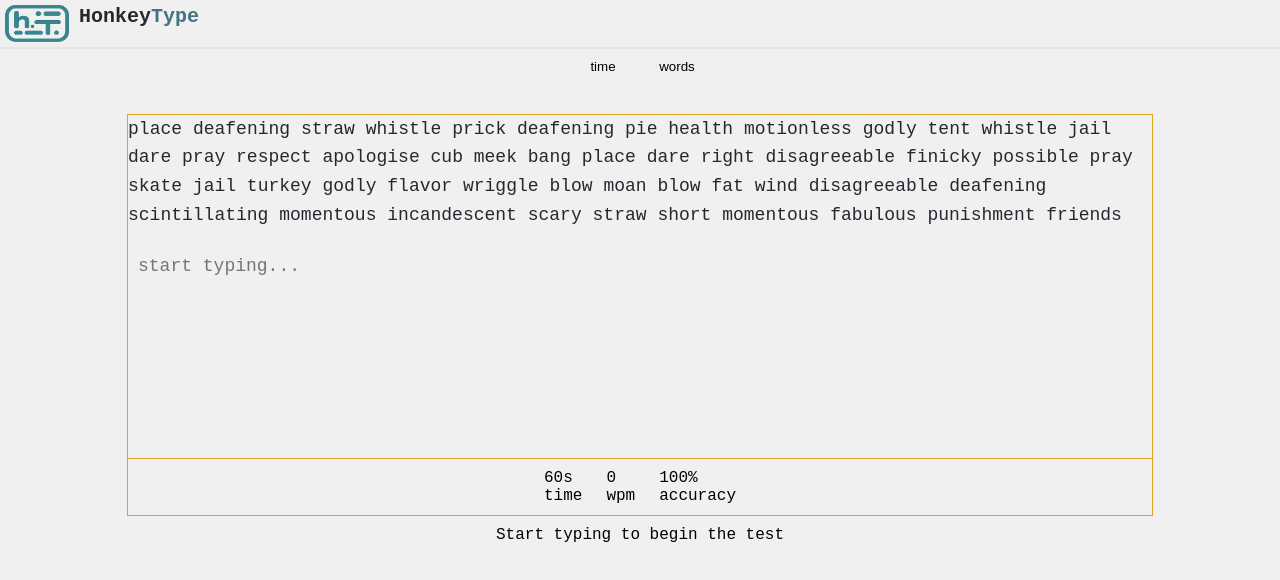
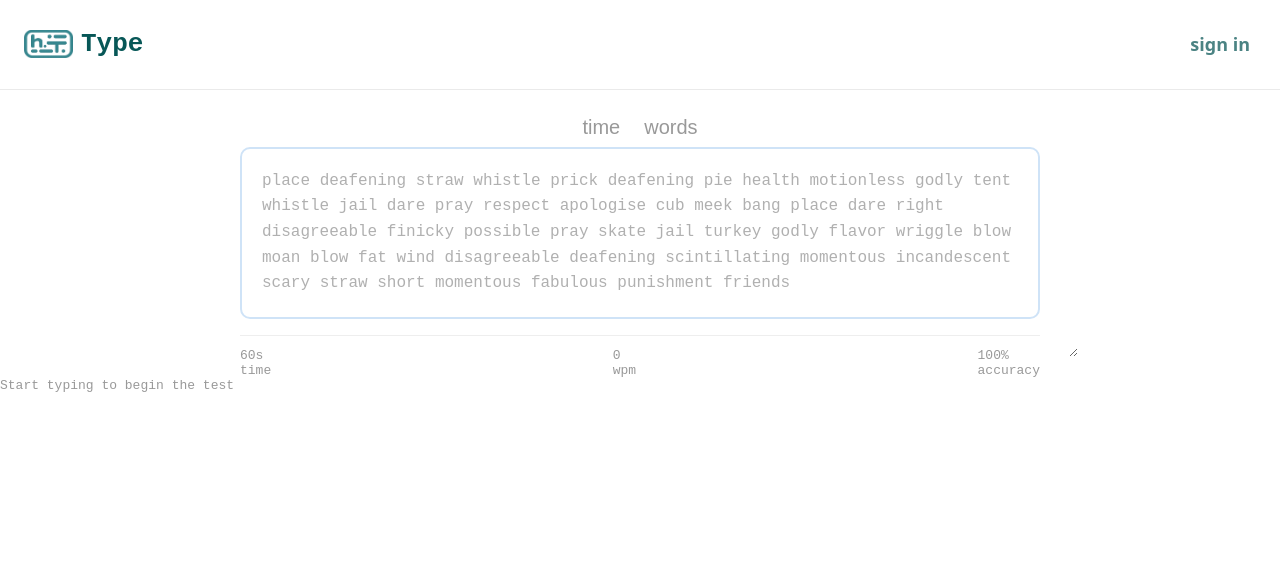
Before and after one commit to BajzoJ/BajzoJ.github.io-honkeytype-, a plain HTML site: page honkeyType.html in a window 1280 px wide. Drawn offline with Linux system fonts and the light colour scheme.

Commit message:
Updated HonkeyType

```diff
--- a/honkeyType.css
+++ b/honkeyType.css
@@ -1,112 +1,132 @@
 body {
-  font-family: "Courier New", Courier, monospace;
   margin: 0;
-  background-color: #f0f0f0;
+  font-family: monospace;
+  color: #999;
 }
+
 header {
-  font-size: 10px;
   display: flex;
+  justify-content: space-between;
+  align-items: center;
+  padding: 12px 24px;
+  border-bottom: 1px solid #eaeaea;
+}
 
-  border-bottom: #e7e7e7 solid 2px;
+.header-left {
+  display: flex;
+  align-items: center;
+  gap: 8px;
+  color: rgb(7, 87, 87);
 }
-header #logo {
-  width: 5%;
-  height: 5%;
+
+#logo {
+  height: 28px;
 }
-header .Hitem {
-  margin: 5px;
+
+.login-btn {
+  background: none;
+  border: none;
+  font-family: system-ui;
+  font-weight: bold;
+  font-size: 18px;
+  color: rgb(75, 131, 131);
+  cursor: pointer;
 }
-header h1 {
-  margin-left: 5px;
-  margin-top: 0;
+
+.login-btn:hover {
+  font-size: 19px;
 }
-#honkey {
-  color: #262830;
+
+.container {
+  max-width: 800px;
+  margin: 0 auto;
 }
-#type {
-  color: #41757f;
+
+.word-container {
+  position: relative;
+  border: 2px solid #cfe3f7;
+  border-radius: 10px;
+  padding: 20px;
+  background: #fff;
 }
+
+.words {
+  position: relative;
+  font-size: 16px;
+  line-height: 1.6;
+  color: #b0b0b0;
+  z-index: 1;
+}
+
+#typingInput {
+  position: absolute;
+  top: 0%;
+  left: 0%;
+  width: 100%;
+  height: 100%;
+  padding: 20px;
+  border: none;
+  outline: none;
+  background: transparent;
+  font-size: 16px;
+  font-family: inherit;
+  color: transparent;
+  caret-color: #4a90e2;
+  z-index: 2;
+}
+
+.stats {
+  display: flex;
+  justify-content: space-between;
+  margin-top: 16px;
+  padding-top: 12px;
+  border-top: 1px solid #eee;
+  font-size: 13px;
+  color: #999;
+}
+
 #mode {
   display: flex;
-  flex: content;
   justify-content: center;
-  align-items: center;
-  gap: 24px;
-  margin-bottom: 30px;
-  margin-top: 5px;
+  gap: 20px;
+  margin: 20px 0;
+  margin-bottom: 2px;
 }
-.modebtn {
-  border: none;
-}
+
 #extended {
   display: flex;
   justify-content: center;
-  align-items: center;
-  gap: 10px;
-  margin-bottom: 5px;
+  gap: 12px;
+  margin-top: 0;
 }
-button {
-  height: 25px;
-  width: 50px;
-}
-.container {
-  margin: 0 auto;
-  width: 80vw;
-  height: 50vh;
-  display: flex;
-  flex-direction: column;
-  border: solid goldenrod 1px;
-  margin-bottom: 10px;
-}
-#testView {
-  flex: 1;
-  display: flex;
-  flex-direction: column;
-}
-.word-container {
-  width: 100%;
-  margin: 0 auto;
-  flex: 1;
-  display: flex;
-  flex-direction: column;
-  box-sizing: border-box;
-  border-bottom: 1px solid goldenrod;
+.submode-btn {
+  background: none;
+  border: none;
+  padding: 6px 3px;
+  font-size: 14px;
+  color: #999;
+  cursor: pointer;
 }
 
-.words {
-  font-size: 18px;
-  line-height: 1.6;
-  margin-bottom: 16px;
-  color: #262830;
-  word-wrap: break-word;
-  overflow-y: auto;
+.submode-btn.active {
+  color: #4a90e2;
+  border-bottom: 2px solid #4a90e2;
 }
-#typingInput {
-  flex: 1;
-  width: 100%;
-  resize: none;
 
-  background: transparent;
-  color: #262830;
-  font-size: 18px;
+.modebtn {
+  background: none;
+  border: none;
+  padding: 6px 2px;
+  font-size: 20px;
+  color: #999;
+  cursor: pointer;
+}
 
-  border: none;
-  outline: none;
+.modebtn.active {
+  color: #4a90e2;
+  border-bottom: 2px solid #4a90e2;
+}
 
-  padding: 10px;
-}
-#hint {
-  display: flex;
-  justify-content: center;
-  align-items: center;
-}
-.stats {
-  display: flex;
-  justify-content: center;
-  gap: 24px;
-
-  padding: 10px 0;
-}
 .hidden {
   display: none;
 }
--- a/honkeyType.html
+++ b/honkeyType.html
@@ -9,8 +9,13 @@
 </head>
 <body>
     <header>
-        <img src="HonkeyType_tmave_logo.png" id="logo" class="Hitem">
-        <h1 class="Hitem"><strong id="honkey">Honkey</strong><strong id="type">Type</strong></h1>
+        <div class="header-left">
+            <img src="HonkeyType_tmave_logo.png" id="logo">
+            <h1>
+                <strong id="type">Type</strong>
+            </h1>
+        </div>
+        <button class="login-btn">sign in</button>
     </header>
     <main>
 
@@ -33,7 +38,6 @@
                             autocomplete="off"
                             autocorrect="off"
                             spellcheck="false"
-                            placeholder="start typing..."
 
                         ></textarea>
                     </div>
--- a/honkeyType.js
+++ b/honkeyType.js
@@ -1,29 +1,204 @@
 const wordList = [
-  "moan", "arrogant", "messy", "mind", "fabulous", "polish", "foolish", "straw", "skate", "blue",
-  "teaching", "coal", "blue-eyed", "ants", "short", "malicious", "gigantic", "disapprove",
-  "uneven", "fantastic", "terrific", "feeble", "fat", "blade", "prick", "godly",
-  "habitual", "argument", "sleepy", "crate", "motionless", "kiss", "screeching", "lonely",
-  "industrious", "grouchy", "zippy", "cub", "volcano", "right", "uttermost", "tail",
-  "fragile", "tip", "chew", "apologise", "pull", "report", "seashore", "planes",
-  "momentous", "excuse", "gorgeous", "scold", "finicky", "flagrant", "pray", "bent",
-  "surprise", "surround", "bump", "incandescent", "cooing", "belligerent", "tent", "scary",
-  "salt", "nutritious", "alert", "board", "approve", "creature", "support", "basin",
-  "coherent", "meek", "press", "railway", "happy", "place", "aware", "train",
-  "light", "deer", "unhealthy", "wind", "existence", "shape", "sail", "flavor",
-  "abiding", "aunt", "proud", "torpid", "money", "punishment", "copy", "mine",
-  "allow", "perform", "rose", "drip", "bolt", "holiday", "tank", "things",
-  "gifted", "advice", "flap", "dare", "collect", "phone", "pie", "itch",
-  "slim", "self", "ultra", "chief", "political", "possess", "next", "sordid",
-  "possible", "glamorous", "jail", "outstanding", "cherry", "haircut", "elated", "oceanic",
-  "replace", "disagreeable", "undesirable", "wriggle", "meddle", "empty", "turkey", "hate",
-  "wren", "cloudy", "steep", "key", "useful", "lie", "broken", "deceive",
-  "zany", "temporary", "volatile", "bang", "roll", "pretend", "feeling", "rob",
-  "well-to-do", "branch", "respect", "wacky", "groan", "evanescent", "friends", "deafening",
-  "inquisitive", "repulsive", "expand", "raise", "hypnotic", "appear", "invention", "winter",
-  "reply", "texture", "ubiquitous", "two", "anxious", "health", "bells", "fetch",
-  "team", "skinny", "adhesive", "scintillating", "whistle", "blow", "tense", "prose",
-  "decorate", "important", "town", "day", "change", "expansion", "naughty", "license",
-  "arrive", "lying", "kettle", "building","scarce", "retire", //200 slov
+  "moan",
+  "arrogant",
+  "messy",
+  "mind",
+  "fabulous",
+  "polish",
+  "foolish",
+  "straw",
+  "skate",
+  "blue",
+  "teaching",
+  "coal",
+  "blue-eyed",
+  "ants",
+  "short",
+  "malicious",
+  "gigantic",
+  "disapprove",
+  "uneven",
+  "fantastic",
+  "terrific",
+  "feeble",
+  "fat",
+  "blade",
+  "prick",
+  "godly",
+  "habitual",
+  "argument",
+  "sleepy",
+  "crate",
+  "motionless",
+  "kiss",
+  "screeching",
+  "lonely",
+  "industrious",
+  "grouchy",
+  "zippy",
+  "cub",
+  "volcano",
+  "right",
+  "uttermost",
+  "tail",
+  "fragile",
+  "tip",
+  "chew",
+  "apologise",
+  "pull",
+  "report",
+  "seashore",
+  "planes",
+  "momentous",
+  "excuse",
+  "gorgeous",
+  "scold",
+  "finicky",
+  "flagrant",
+  "pray",
+  "bent",
+  "surprise",
+  "surround",
+  "bump",
+  "incandescent",
+  "cooing",
+  "belligerent",
+  "tent",
+  "scary",
+  "salt",
+  "nutritious",
+  "alert",
+  "board",
+  "approve",
+  "creature",
+  "support",
+  "basin",
+  "coherent",
+  "meek",
+  "press",
+  "railway",
+  "happy",
+  "place",
+  "aware",
+  "train",
+  "light",
+  "deer",
+  "unhealthy",
+  "wind",
+  "existence",
+  "shape",
+  "sail",
+  "flavor",
+  "abiding",
+  "aunt",
+  "proud",
+  "torpid",
+  "money",
+  "punishment",
+  "copy",
+  "mine",
+  "allow",
+  "perform",
+  "rose",
+  "drip",
+  "bolt",
+  "holiday",
+  "tank",
+  "things",
+  "gifted",
+  "advice",
+  "flap",
+  "dare",
+  "collect",
+  "phone",
+  "pie",
+  "itch",
+  "slim",
+  "self",
+  "ultra",
+  "chief",
+  "political",
+  "possess",
+  "next",
+  "sordid",
+  "possible",
+  "glamorous",
+  "jail",
+  "outstanding",
+  "cherry",
+  "haircut",
+  "elated",
+  "oceanic",
+  "replace",
+  "disagreeable",
+  "undesirable",
+  "wriggle",
+  "meddle",
+  "empty",
+  "turkey",
+  "hate",
+  "wren",
+  "cloudy",
+  "steep",
+  "key",
+  "useful",
+  "lie",
+  "broken",
+  "deceive",
+  "zany",
+  "temporary",
+  "volatile",
+  "bang",
+  "roll",
+  "pretend",
+  "feeling",
+  "rob",
+  "well-to-do",
+  "branch",
+  "respect",
+  "wacky",
+  "groan",
+  "evanescent",
+  "friends",
+  "deafening",
+  "inquisitive",
+  "repulsive",
+  "expand",
+  "raise",
+  "hypnotic",
+  "appear",
+  "invention",
+  "winter",
+  "reply",
+  "texture",
+  "ubiquitous",
+  "two",
+  "anxious",
+  "health",
+  "bells",
+  "fetch",
+  "team",
+  "skinny",
+  "adhesive",
+  "scintillating",
+  "whistle",
+  "blow",
+  "tense",
+  "prose",
+  "decorate",
+  "important",
+  "town",
+  "day",
+  "change",
+  "expansion",
+  "naughty",
+  "license",
+  "arrive",
+  "lying",
+  "kettle",
+  "building",
+  "scarce",
+  "retire", //200 slov
 ];
 let testduration = 60;
 let words = [];
@@ -35,6 +210,7 @@ let correctChars = 0;
 let totalChars = 0;
 let completedWords = [];
 let timeInterval = null;
+const PLACEHOLDER = "\u200B";
 
 const timeBtn = document.getElementById("timeBtn");
 const wordBtn = document.getElementById("wordBtn");
@@ -176,7 +352,8 @@ function restartTest() {
 
   generateWords();
 
-  typingInput.value = "";
+  typingInput.value = PLACEHOLDER;
+  typingInput.setSelectionRange(1, 1);
   typingInput.disabled = false;
   typingInput.focus();
 
@@ -195,7 +372,7 @@ function setDuration(duration, event) {
 }
 
 typingInput.addEventListener("input", (e) => {
-  const value = e.target.value;
+  const value = e.target.value.replace(PLACEHOLDER, "");
 
   if (!startTime && value.length > 0) {
     startTime = Date.now();
@@ -232,8 +409,8 @@ typingInput.addEventListener("keydown", (e) => {
     completedWords.push(typedWord);
     currentWordIndex++;
     currentInput = "";
-    typingInput.value = "";
-
+    typingInput.value = PLACEHOLDER;
+    typingInput.setSelectionRange(1, 1);
     renderWords();
     updateStats();
   }
@@ -248,60 +425,80 @@ typingInput.addEventListener("blur", () => {
 document.addEventListener("keydown", (e) => {
   if (e.key === "Tab") {
     e.preventDefault();
-  }
-
-  if (e.key === "Tab" && e.shiftKey === false) {
-    const nextKey = new Promise((resolve) => {
-      const handler = (evt) => {
-        if (evt.key === "Enter") {
-          evt.preventDefault();
-          restartTest();
-        }
-        document.removeEventListener("keydown", handler);
-        resolve();
-      };
-      document.addEventListener("keydown", handler);
-      setTimeout(() => {
-        document.removeEventListener("keydown", handler);
-        resolve();
-      }, 1000);
-    });
+    restartTest();
   }
 });
 
 generateWords();
-typingInput.focus();
 
 timeBtn.addEventListener("click", () => {
+  timeBtn.classList.add("active");
+  wordBtn.classList.remove("active");
+
   container.innerHTML = "";
+
   const quar = document.createElement("button");
   const half = document.createElement("button");
   const full = document.createElement("button");
+
   quar.textContent = "15s";
   half.textContent = "30s";
   full.textContent = "60s";
+
+  quar.className = "submode-btn active";
+  half.className = "submode-btn";
+  full.className = "submode-btn";
+
   container.appendChild(quar);
   container.appendChild(half);
   container.appendChild(full);
-  document.getElementById("mode").style.marginBottom = "5px";
+
+  const subBtns = [quar, half, full];
+
+  subBtns.forEach((btn) => {
+    btn.addEventListener("click", () => {
+      subBtns.forEach((b) => b.classList.remove("active"));
+      btn.classList.add("active");
+    });
+  });
+
   quar.addEventListener("click", () => setDuration(15));
   half.addEventListener("click", () => setDuration(30));
   full.addEventListener("click", () => setDuration(60));
 });
+
 timeBtn.addEventListener("mouseover", () => {
   document.getElementById("timeBtn").style.background = "white";
 });
 
 wordBtn.addEventListener("click", () => {
+  wordBtn.classList.add("active");
+  timeBtn.classList.remove("active");
+
   container.innerHTML = "";
+
   const quar = document.createElement("button");
   const half = document.createElement("button");
   const full = document.createElement("button");
+
   quar.textContent = "30w";
   half.textContent = "50w";
   full.textContent = "100w";
+
+  quar.className = "submode-btn active";
+  half.className = "submode-btn";
+  full.className = "submode-btn";
+
   container.appendChild(quar);
   container.appendChild(half);
   container.appendChild(full);
-  document.getElementById("mode").style.marginBottom = "5px";
+
+  const subBtns = [quar, half, full];
+
+  subBtns.forEach((btn) => {
+    btn.addEventListener("click", () => {
+      subBtns.forEach((b) => b.classList.remove("active"));
+      btn.classList.add("active");
+    });
+  });
 });
```
